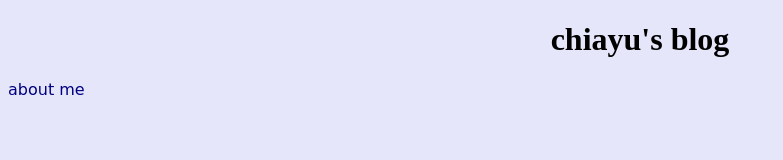
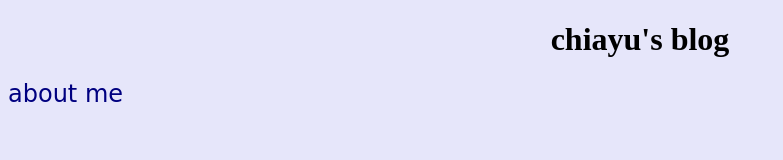
Before and after one commit to cchiayu/cchiayu.github.io, a plain HTML site: page index.html in a window 1280 px wide. Shown: the whole page, without its empty margins (0-783 px from the left). Drawn offline with Linux system fonts and the light colour scheme.

Commit message:
Update index.html

```diff
--- a/index.html
+++ b/index.html
@@ -2,7 +2,7 @@
 <html>
   <head>
     <div style="text-align:center;"><h1>chiayu's blog</h1></div>
-    <font face = "cursive" color ="Navy"
+    <font face = "cursive" color ="Navy" size = 5>
     </table>
 
   </head>
```
